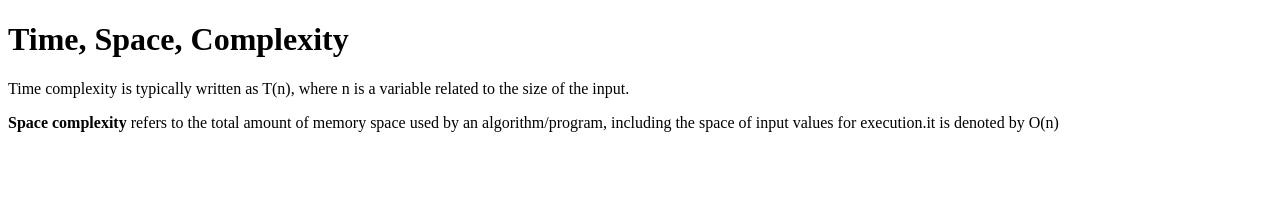
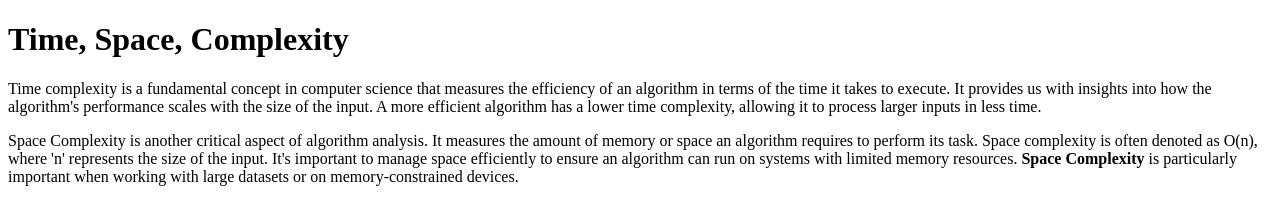
Before and after one commit to acciojob/time-and-space-complexity-falgunsarode23, a website: page main.html in a window 1280 px wide. Drawn offline with Linux system fonts and the light colour scheme.

Commit message:
created a submission

```diff
--- a/main.html
+++ b/main.html
@@ -12,8 +12,8 @@
 
 </script>
 	<h1>Time, Space, Complexity</h1>
-	<p>Time complexity is typically written as T(n), where n is a variable related to the size of the input. </p>
-	<p><b>Space complexity</b> refers to the total amount of memory space used by an algorithm/program, including the space of input values for execution.it is denoted by O(n)</p>
+	<p>Time complexity is a fundamental concept in computer science that measures the efficiency of an algorithm in terms of the time it takes to execute. It provides us with insights into how the algorithm's performance scales with the size of the input. A more efficient algorithm has a lower time complexity, allowing it to process larger inputs in less time.</p>
+    <p>Space Complexity is another critical aspect of algorithm analysis. It measures the amount of memory or space an algorithm requires to perform its task. Space complexity is often denoted as O(n), where 'n' represents the size of the input. It's important to manage space efficiently to ensure an algorithm can run on systems with limited memory resources. <b>Space Complexity</b> is particularly important when working with large datasets or on memory-constrained devices.</p>
 </body>
 
 </html>
```
